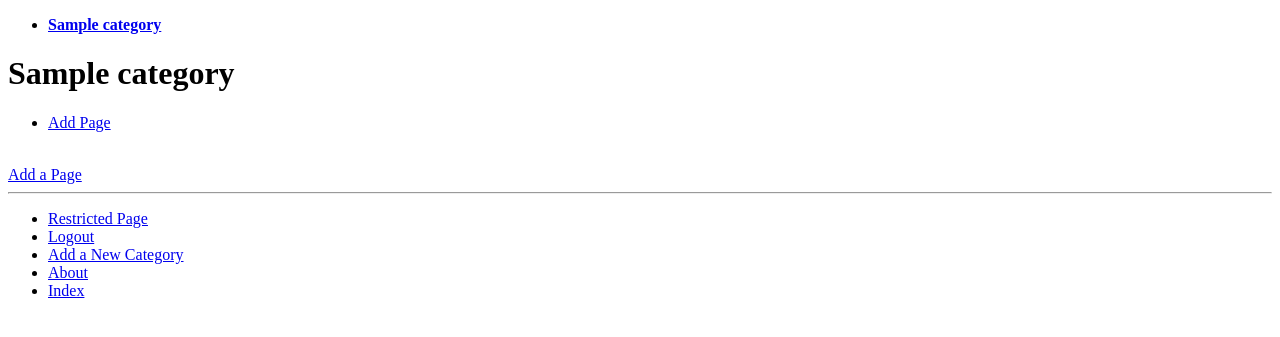
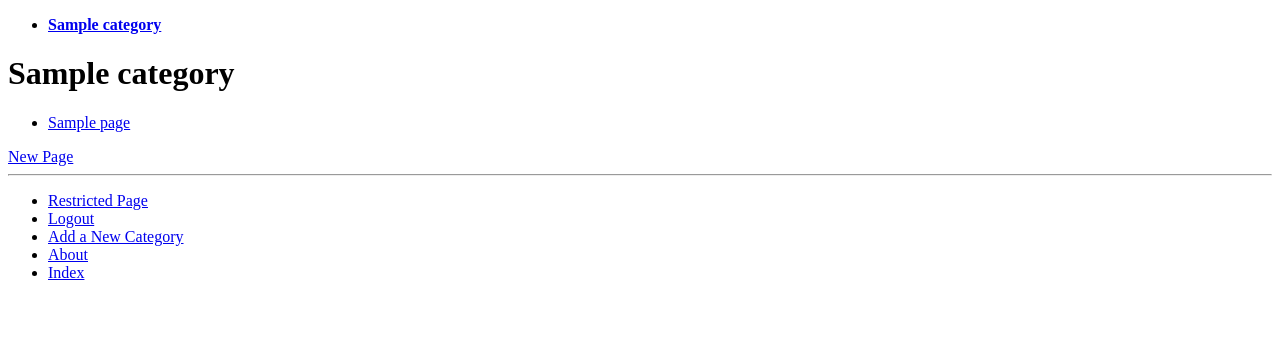
Before and after one commit to olliegardner/tango_with_django_project, a Django app: a page that uses templates/rango/category.html in a window 1280 px wide. Shown: the top 337 px of the page. Run offline with Django 3.2, Linux system fonts and the light colour scheme; a user stored in the database is signed in; tables that the repository leaves empty hold one stand-in row (values such as "Sample post").

```diff
--- a/templates/rango/category.html
+++ b/templates/rango/category.html
@@ -13,9 +13,7 @@
 			{% if pages %}
 				<ul>
 					{% for page in pages %}
-						<!--<li><a href="{% url 'category' %}?page_id={{page.id}}"\>{{ page.title }}</a><span>{{page.views}}</span></li>-->
-						<li><a href="/rango/category/{{category.slug}}/add_page/">Add Page</a></li>
-						<br/>
+						<li><a href="{{ page.url }}">{{ page.title }}</a></li>
 					{% endfor %}
 				</ul>
 			{% else %}
@@ -26,7 +24,7 @@
 	    {% endif %}
 
 		{% if user.is_authenticated %}
-			<a href="{% url 'add_page' category.slug %}">Add a Page</a>
+			<a href="{% url 'add_page' category.slug %}">New Page</a>
 		{% endif %}
 	</div>
 {% endblock %}
```
